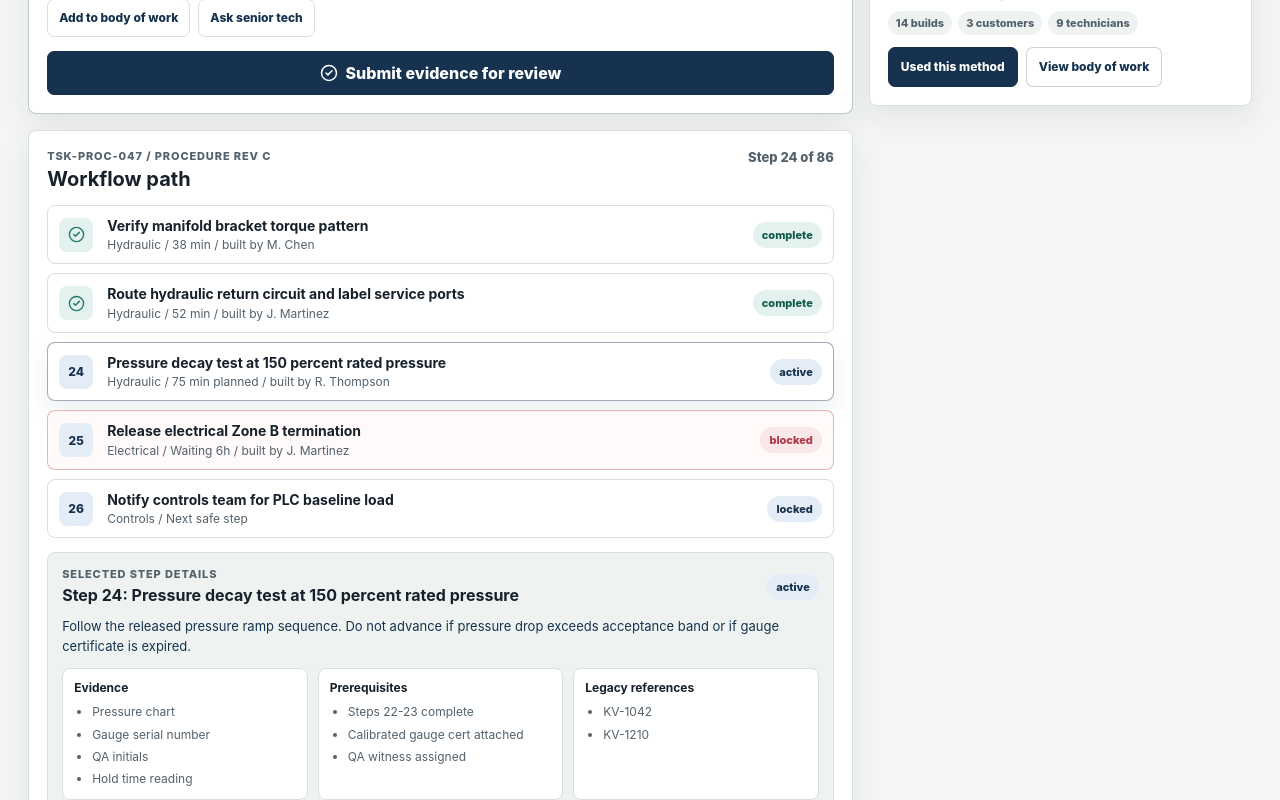
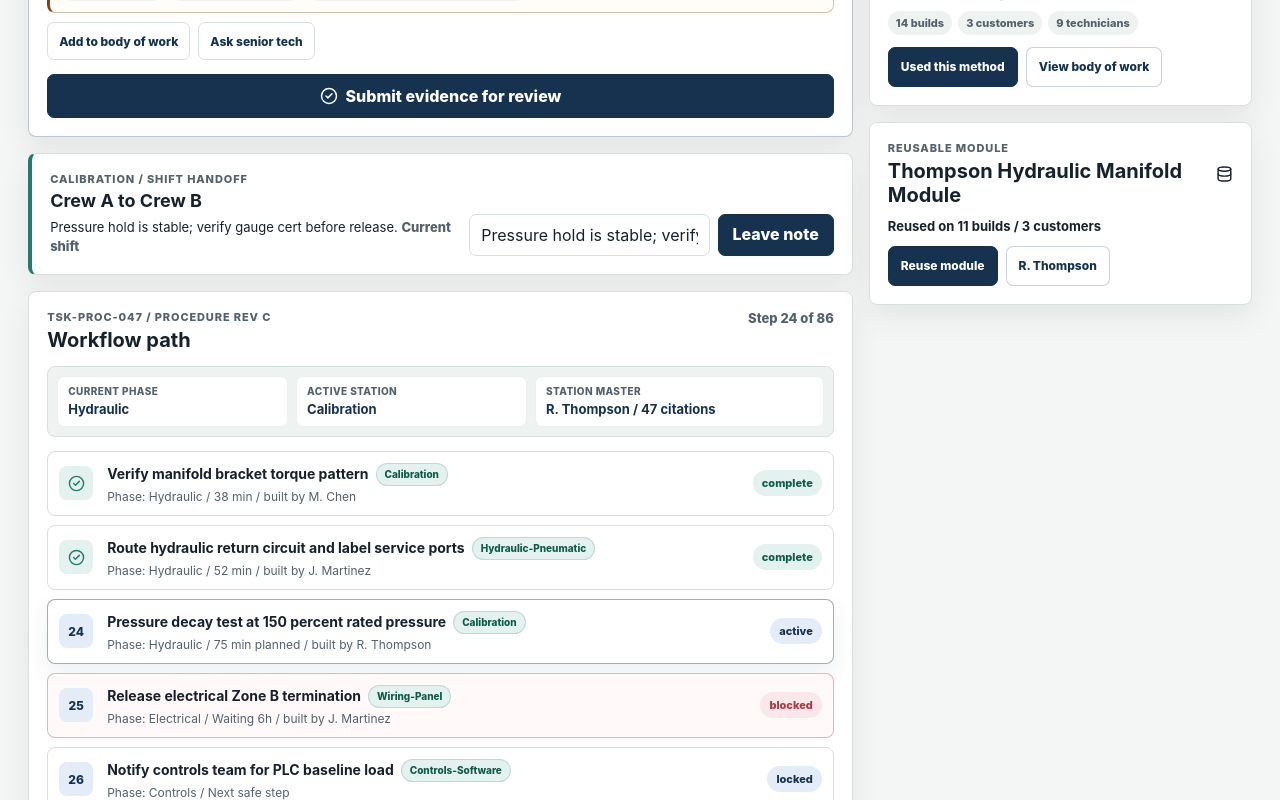
Before and after one commit to Gopi-vitrin/testekv1, a React (Vite) app in the folder v2/: page / in a window 1280 px wide. Shown: the part 800-1600 px from the top of the page. Built offline with nearby package versions, Linux system fonts and the light colour scheme.

Commit message:
Highlight stations in workflow path

```diff
--- a/v2/src/App.jsx
+++ b/v2/src/App.jsx
@@ -28,7 +28,9 @@ import {
   procedure,
   recognitionLeaders,
   retirementRecords,
+  reusableModules,
   seniorCaptureDrafts,
+  stationMeta,
   systemHealth,
   technicianProfiles,
   technicianGuardrails,
@@ -160,6 +162,12 @@ function ProfileModal({ profile, onClose }) {
             <div className="legacy-section">
               <h3>People trained</h3>
               <ul>{profile.menteeLinks.map((item) => <li key={item}>{item}</li>)}</ul>
+            </div>
+          )}
+          {profile.stationMastery?.length > 0 && (
+            <div className="legacy-section station-mastery-section">
+              <h3>Station mastery</h3>
+              <ul>{profile.stationMastery.map((item) => <li key={item}>{item}</li>)}</ul>
             </div>
           )}
           <div className="legacy-section legacy-timeline">
@@ -308,14 +316,57 @@ function TechnicianView({ steps, onAddNote, onAskExpert, onSaveAnswerNote, onOpe
       <section className="role-grid technician-grid">
         <div className="primary-stack">
           <CurrentStepCard step={activeStep} onAddNote={onAddNote} onAskExpert={onAskExpert} onSaveAnswerNote={onSaveAnswerNote} onOpenProfile={onOpenProfile} />
+          <ShiftHandoffStrip step={activeStep} />
           <ProcedurePath steps={steps} onAddNote={onAddNote} onAskExpert={onAskExpert} onSaveAnswerNote={onSaveAnswerNote} onOpenProfile={onOpenProfile} />
         </div>
         <aside className="assist-stack">
           <ConversationCaptureCard step={activeStep} />
           <StandingOnShoulders onOpenProfile={onOpenProfile} />
+          <ReusableModuleCard onOpenProfile={onOpenProfile} />
         </aside>
       </section>
     </>
+  );
+}
+
+function ShiftHandoffStrip({ step }) {
+  const station = stationMeta[step.station] || {};
+  const handoff = station.handoff || {
+    fromCrew: 'Crew A',
+    toCrew: 'Crew B',
+    note: 'Pressure hold is stable; verify gauge cert before release.',
+    leftAt: 'Current shift',
+  };
+  const [note, setNote] = useState(handoff.note);
+  const [saved, setSaved] = useState(false);
+
+  function saveHandoff(event) {
+    event.preventDefault();
+    if (!note.trim()) return;
+    setSaved(true);
+  }
+
+  return (
+    <section className="panel shift-handoff" aria-labelledby="handoff-heading">
+      <div>
+        <span className="eyebrow">{step.station} / Shift handoff</span>
+        <h2 id="handoff-heading">{handoff.fromCrew} to {handoff.toCrew}</h2>
+        <p>{handoff.note} <span>{handoff.leftAt}</span></p>
+      </div>
+      <form onSubmit={saveHandoff}>
+        <label className="sr-only" htmlFor="handoff-note">Leave handoff note</label>
+        <input
+          id="handoff-note"
+          value={note}
+          onChange={(event) => {
+            setNote(event.target.value);
+            setSaved(false);
+          }}
+          aria-label="Shift handoff note"
+        />
+        <button type="submit" disabled={!note.trim()}>{saved ? 'Saved' : 'Leave note'}</button>
+      </form>
+    </section>
   );
 }
 
@@ -407,6 +458,39 @@ function StandingOnShoulders({ onOpenProfile }) {
   );
 }
 
+function ReusableModuleCard({ onOpenProfile }) {
+  const [moduleUsage, setModuleUsage] = useState(reusableModules[0].reuseCount);
+  const [cited, setCited] = useState(false);
+  const module = reusableModules[0];
+
+  function citeModule() {
+    if (cited) return;
+    setModuleUsage((count) => count + 1);
+    setCited(true);
+  }
+
+  return (
+    <section className="panel module-card" aria-labelledby="module-heading">
+      <div className="section-heading compact-heading">
+        <div>
+          <span className="eyebrow">Reusable module</span>
+          <h2 id="module-heading">{module.name}</h2>
+        </div>
+        <Database size={20} aria-hidden="true" />
+      </div>
+      <p>Reused on {moduleUsage} builds / {module.customers.length} customers</p>
+      <div className="module-actions">
+        <button type="button" className="method-action method-primary" onClick={citeModule} disabled={cited}>
+          {cited ? 'Citation added' : 'Reuse module'}
+        </button>
+        <button type="button" className="method-action method-secondary" onClick={() => onOpenProfile?.(module.author)}>
+          {module.author}
+        </button>
+      </div>
+    </section>
+  );
+}
+
 function CurrentStepCard({ step, onAddNote, onAskExpert, onSaveAnswerNote, onOpenProfile }) {
   const [evidenceSent, setEvidenceSent] = useState(false);
 
@@ -416,6 +500,7 @@ function CurrentStepCard({ step, onAddNote, onAskExpert, onSaveAnswerNote, onOpe
         <div>
           <span className="eyebrow">Do this now</span>
           <h2 id="current-step-heading">Step {step.id}: {step.title}</h2>
+          <p className="station-line">Station: {step.station} / Master: {stationMeta[step.station]?.master}</p>
         </div>
         <StatusPill tone="blue">Active</StatusPill>
       </div>
@@ -461,6 +546,7 @@ function CurrentStepCard({ step, onAddNote, onAskExpert, onSaveAnswerNote, onOpe
 function ProcedurePath({ steps, onAddNote, onAskExpert, onSaveAnswerNote, onOpenProfile }) {
   const [selectedStepId, setSelectedStepId] = useState(procedure.currentStep);
   const selectedStep = steps.find((step) => step.id === selectedStepId) || steps[0];
+  const activeStep = steps.find((step) => step.status === 'active') || selectedStep;
 
   return (
     <section className="panel" aria-labelledby="path-heading">
@@ -471,6 +557,7 @@ function ProcedurePath({ steps, onAddNote, onAskExpert, onSaveAnswerNote, onOpen
         </div>
         <span className="step-count">Step {procedure.currentStep} of {procedure.totalSteps}</span>
       </div>
+      <StationPhaseContext step={activeStep} />
       <div className="path-list" aria-label="Procedure workflow steps">
         {steps.map((step) => (
           <button
@@ -485,9 +572,12 @@ function ProcedurePath({ steps, onAddNote, onAskExpert, onSaveAnswerNote, onOpen
               {step.status === 'complete' ? <CheckCircle2 size={17} aria-hidden="true" /> : step.id}
             </div>
             <div>
-              <h3>{step.title}</h3>
+              <div className="path-title-row">
+                <h3>{step.title}</h3>
+                <span className="station-badge">{step.station}</span>
+              </div>
               <p>
-                {step.workstream} / {step.duration}
+                Phase: {step.workstream} / {step.duration}
                 {step.completedBy ? ` / built by ${step.completedBy}` : ''}
               </p>
             </div>
@@ -505,6 +595,27 @@ function ProcedurePath({ steps, onAddNote, onAskExpert, onSaveAnswerNote, onOpen
         onOpenProfile={onOpenProfile}
       />
     </section>
+  );
+}
+
+function StationPhaseContext({ step }) {
+  const station = stationMeta[step.station] || {};
+
+  return (
+    <div className="station-phase-context" aria-label="Active phase and station">
+      <div>
+        <span>Current phase</span>
+        <strong>{step.workstream}</strong>
+      </div>
+      <div>
+        <span>Active station</span>
+        <strong>{step.station}</strong>
+      </div>
+      <div>
+        <span>Station master</span>
+        <strong>{station.master || 'Unassigned'} / {station.citations || 0} citations</strong>
+      </div>
+    </div>
   );
 }
 
@@ -544,6 +655,14 @@ function StepDetailPanel({ step, onAddNote, onAskExpert, onSaveAnswerNote, onOpe
           <strong>Legacy references</strong>
           <ul>
             {step.vaultRefs.map((item) => <li key={item}>{item}</li>)}
+          </ul>
+        </div>
+        <div>
+          <strong>Station</strong>
+          <ul>
+            <li>{step.station}</li>
+            <li>Master: {stationMeta[step.station]?.master || 'Unassigned'}</li>
+            <li>{stationMeta[step.station]?.citations || 0} citations here</li>
           </ul>
         </div>
       </div>
--- a/v2/src/data.js
+++ b/v2/src/data.js
@@ -22,6 +22,7 @@ export const technicianSteps = [
     id: 22,
     title: 'Verify manifold bracket torque pattern',
     workstream: 'Hydraulic',
+    station: 'Calibration',
     owner: 'M. Chen',
     status: 'complete',
     completedBy: 'M. Chen',
@@ -36,6 +37,7 @@ export const technicianSteps = [
     id: 23,
     title: 'Route hydraulic return circuit and label service ports',
     workstream: 'Hydraulic',
+    station: 'Hydraulic-Pneumatic',
     owner: 'M. Chen',
     status: 'complete',
     completedBy: 'J. Martinez',
@@ -60,6 +62,7 @@ export const technicianSteps = [
     id: 24,
     title: 'Pressure decay test at 150 percent rated pressure',
     workstream: 'Hydraulic',
+    station: 'Calibration',
     owner: 'M. Chen',
     status: 'active',
     duration: '75 min planned',
@@ -93,6 +96,7 @@ export const technicianSteps = [
     id: 25,
     title: 'Release electrical Zone B termination',
     workstream: 'Electrical',
+    station: 'Wiring-Panel',
     owner: 'K. Williams',
     status: 'blocked',
     duration: 'Waiting 6h',
@@ -120,6 +124,7 @@ export const technicianSteps = [
     id: 26,
     title: 'Notify controls team for PLC baseline load',
     workstream: 'Controls',
+    station: 'Controls-Software',
     owner: 'J. Patel',
     status: 'locked',
     duration: 'Next safe step',
@@ -148,6 +153,7 @@ export const technicianProfiles = [
     legacyLine: 'When R. Thompson retires, his pressure-ramp judgment stays in every build that cites his method.',
     signatureMethods: ['Thompson Pressure-Ramp Method', 'DAQ wiring hold discipline', 'Pre-FAT hydraulic leak triage'],
     menteeLinks: ['D. Okafor used Thompson Pressure-Ramp Method', 'A. Morgan trained on staged pressure holds', 'N. Shah confirmed relief-valve prevention cue'],
+    stationMastery: ['Master of Calibration / 47 citations here'],
   },
   {
     name: 'J. Martinez',
@@ -165,6 +171,7 @@ export const technicianProfiles = [
     legacyLine: 'Known for turning field catches into named methods junior technicians can reuse safely.',
     signatureMethods: ['Martinez Thermal-Settle Procedure', 'Return-line routing checks', 'Revision mismatch identification'],
     menteeLinks: ['D. Okafor used thermal-settle cue', 'A. Morgan reused return-line routing check'],
+    stationMastery: ['Master of Instrumentation / 18 citations here'],
   },
   {
     name: 'D. Okafor',
@@ -245,6 +252,52 @@ export const technicianProfiles = [
     buildsShaped: ['Navy HPU electrical bay', 'Controls checkout bench'],
     legacyLine: 'Keeps electrical holds visible before they become rework.',
     signatureMethods: ['ECO hold triage', 'Zone B termination checks', 'Signal/power separation'],
+  },
+];
+
+export const stationMeta = {
+  'Mechanical/Frame': { master: 'E. Falkowski', citations: 31 },
+  'Hydraulic-Pneumatic': { master: 'E. Falkowski', citations: 31 },
+  'Wiring-Panel': {
+    master: 'J. Martinez',
+    citations: 18,
+    handoff: {
+      fromCrew: 'Crew A',
+      toCrew: 'Crew B',
+      note: 'Torqued 14/20 manifold bolts; rest blocked on corrected DAQ schematic.',
+      leftAt: 'Jun 14, 2026 14:00',
+    },
+  },
+  Instrumentation: { master: 'J. Martinez', citations: 18 },
+  'Controls-Software': { master: 'K. Williams', citations: 16 },
+  Calibration: { master: 'R. Thompson', citations: 47 },
+  'FAT/Run-off': { master: 'S. Reyes', citations: 12 },
+  'Crating-Shipping': { master: 'M. Chen', citations: 22 },
+};
+
+export const crews = [
+  { id: 'crew-a', shift: '06:00-14:00', members: ['M. Chen', 'J. Martinez', 'A. Morgan'] },
+  { id: 'crew-b', shift: '14:00-22:00', members: ['K. Williams', 'D. Okafor', 'N. Shah'] },
+];
+
+export const reusableModules = [
+  {
+    id: 'MOD-TH-HPU',
+    name: 'Thompson Hydraulic Manifold Module',
+    author: 'R. Thompson',
+    reuseCount: 11,
+    builds: ['TSK-2024-051', 'Navy HPU test stand', 'Collins hydraulic cart'],
+    customers: ['U.S. Navy', 'Collins', 'Delta TechOps'],
+    station: 'Calibration',
+  },
+  {
+    id: 'MOD-JM-DAQ',
+    name: 'Martinez DAQ Rack Config',
+    author: 'J. Martinez',
+    reuseCount: 7,
+    builds: ['TSK-2024-051', '787 flight control rig'],
+    customers: ['Boeing', 'U.S. Navy'],
+    station: 'Instrumentation',
   },
 ];
 
--- a/v2/src/styles.css
+++ b/v2/src/styles.css
@@ -604,6 +604,74 @@ h1 {
   line-height: 1.55;
 }
 
+.station-line {
+  margin-top: 5px;
+  color: var(--muted);
+  font-size: 12px;
+  font-weight: 800;
+}
+
+.shift-handoff {
+  display: grid;
+  grid-template-columns: minmax(0, 1fr) minmax(280px, 0.9fr);
+  gap: 14px;
+  align-items: end;
+  border-left: 4px solid var(--teal);
+}
+
+.shift-handoff h2 {
+  margin-top: 4px;
+  font-size: 18px;
+}
+
+.shift-handoff p {
+  margin-top: 7px;
+  color: var(--ink);
+  font-size: 13px;
+  line-height: 1.45;
+}
+
+.shift-handoff p span {
+  color: var(--muted);
+  font-weight: 800;
+}
+
+.shift-handoff form {
+  display: grid;
+  grid-template-columns: minmax(0, 1fr) auto;
+  gap: 8px;
+}
+
+.shift-handoff input {
+  min-height: 42px;
+  min-width: 0;
+  padding: 9px 11px;
+  border: 1px solid var(--line);
+  border-radius: 7px;
+  color: var(--ink);
+  background: #fff;
+  font: inherit;
+}
+
+.shift-handoff button {
+  display: inline-flex;
+  align-items: center;
+  justify-content: center;
+  min-height: 42px;
+  padding: 9px 14px;
+  color: #fff;
+  background: var(--navy);
+  border: 1px solid var(--navy);
+  border-radius: 7px;
+  font-weight: 850;
+  line-height: 1.2;
+  white-space: nowrap;
+}
+
+.module-actions button {
+  white-space: nowrap;
+}
+
 .action-block {
   margin-top: 14px;
   padding: 14px;
@@ -678,6 +746,45 @@ button:disabled {
   font-weight: 800;
 }
 
+.station-phase-context {
+  display: grid;
+  grid-template-columns: 1fr 1fr 1.25fr;
+  gap: 8px;
+  margin-top: 14px;
+  padding: 9px;
+  background: var(--surface-soft);
+  border: 1px solid var(--line);
+  border-radius: 8px;
+}
+
+.station-phase-context div {
+  min-width: 0;
+  padding: 8px 10px;
+  background: #fff;
+  border: 1px solid rgba(22, 50, 79, 0.08);
+  border-radius: 7px;
+}
+
+.station-phase-context span,
+.station-phase-context strong {
+  display: block;
+}
+
+.station-phase-context span {
+  color: var(--muted);
+  font-size: 10px;
+  font-weight: 850;
+  letter-spacing: 0.04em;
+  text-transform: uppercase;
+}
+
+.station-phase-context strong {
+  margin-top: 4px;
+  color: var(--navy);
+  font-size: 13px;
+  line-height: 1.25;
+}
+
 .path-list {
   display: grid;
   gap: 9px;
@@ -735,9 +842,30 @@ button:disabled {
   background: var(--teal-soft);
 }
 
+.path-title-row {
+  display: flex;
+  flex-wrap: wrap;
+  gap: 7px;
+  align-items: center;
+}
+
 .path-step h3 {
   font-size: 14px;
   line-height: 1.25;
+}
+
+.station-badge {
+  display: inline-flex;
+  align-items: center;
+  min-height: 23px;
+  padding: 4px 8px;
+  color: #0f5a49;
+  background: var(--teal-soft);
+  border: 1px solid rgba(35, 122, 110, 0.2);
+  border-radius: 999px;
+  font-size: 10px;
+  font-weight: 850;
+  line-height: 1;
 }
 
 .path-step p {
@@ -778,7 +906,7 @@ button:disabled {
 
 .step-detail-grid {
   display: grid;
-  grid-template-columns: repeat(3, minmax(0, 1fr));
+  grid-template-columns: repeat(4, minmax(0, 1fr));
   gap: 10px;
   margin-top: 12px;
 }
@@ -1082,6 +1210,25 @@ button:disabled {
 .legacy-timeline {
   background: #fffdf7;
   border-color: rgba(127, 67, 20, 0.24);
+}
+
+.station-mastery-section {
+  background: var(--teal-soft);
+  border-color: rgba(35, 122, 110, 0.24);
+}
+
+.module-card p {
+  margin-top: 10px;
+  color: var(--ink);
+  font-size: 13px;
+  font-weight: 750;
+}
+
+.module-actions {
+  display: flex;
+  flex-wrap: wrap;
+  gap: 8px;
+  margin-top: 12px;
 }
 
 .answer-box {
@@ -2095,11 +2242,16 @@ dd {
 
   .advisor-cards,
   .evidence-grid,
+  .station-phase-context,
   .step-detail-grid,
   .guardrail-grid,
   .named-technique-row,
   .risk-signal-grid {
     grid-template-columns: repeat(2, minmax(0, 1fr));
+  }
+
+  .shift-handoff {
+    grid-template-columns: 1fr;
   }
 }
 
@@ -2136,8 +2288,13 @@ dd {
   .named-technique-row,
   .legacy-record-grid,
   .evidence-grid,
+  .station-phase-context,
   .step-detail-grid,
   .capture-toggle {
+    grid-template-columns: 1fr;
+  }
+
+  .shift-handoff form {
     grid-template-columns: 1fr;
   }
 
```
